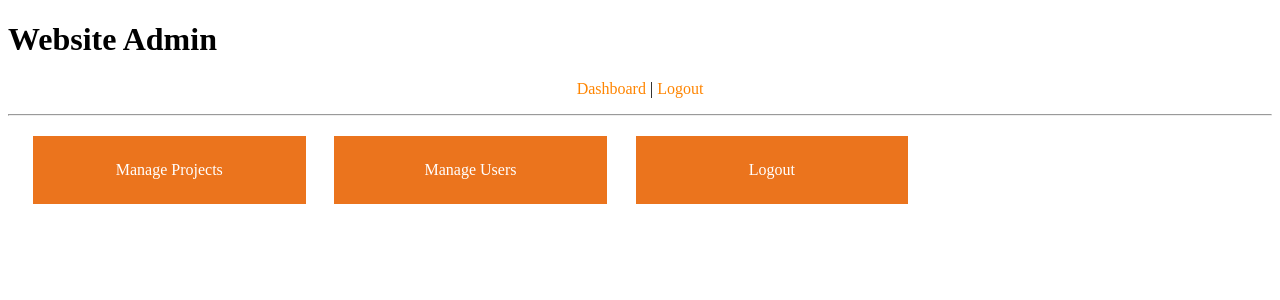
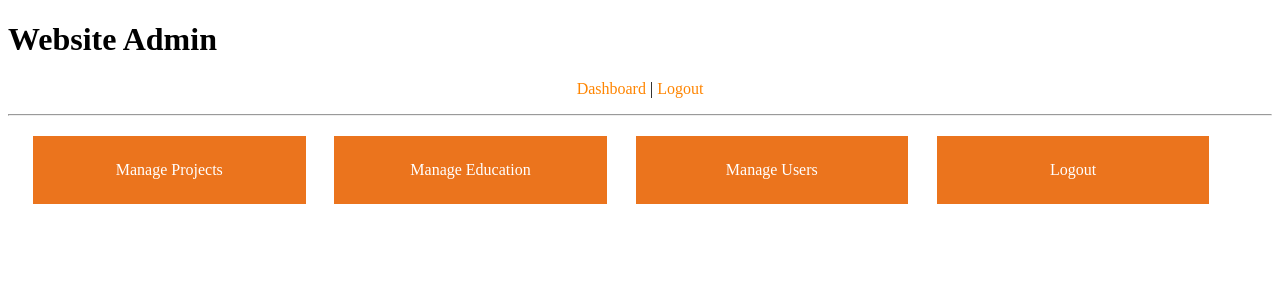
Before and after one commit to Byounes123321/Portfolio-PHP-CMS, a PHP site: page /admin/dashboard.php in a window 1280 px wide. Shown: the top 300 px of the page. Run offline with PHP 8.4, Linux system fonts and the light colour scheme; the visitor is signed in with stand-in values (Sample User, id 1); data that the repository does not hold is empty; some libraries are stand-ins or nearby versions.

Commit message:
add 'education'

```diff
--- a/admin/dashboard.php
+++ b/admin/dashboard.php
@@ -17,6 +17,11 @@ include( 'includes/header.php' );
     </a>
   </li>
   <li>
+    <a href="education.php">
+      Manage Education
+    </a>
+  </li>
+  <li>
     <a href="users.php">
       Manage Users
     </a>
```
